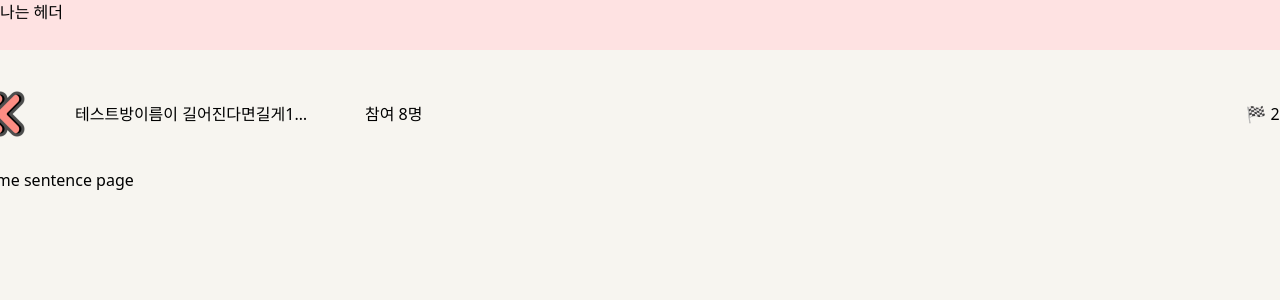
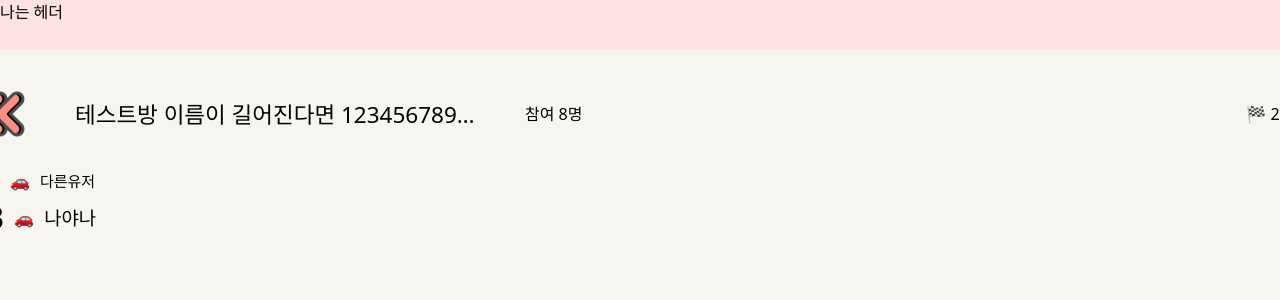
Before and after one commit to Team-E2I4/Team-E2I4-TiKiTaza-FE, a React (Vite) app: page /gameroom/1/sentence in a window 1280 px wide. Shown: the top 300 px of the page. Built offline with nearby package versions, Linux system fonts and the light colour scheme.

Commit message:
[🎨style]: 인게임 헤더 수정, 인게임 랭킹 스타일

```diff
--- a/src/common/Ingame/IngameHeader.tsx
+++ b/src/common/Ingame/IngameHeader.tsx
@@ -18,8 +18,8 @@ export const IngameHeader = ({
         src={backward}
         className='w-[4.8rem]'
       />
-      <div className='w-96 text-ellipsis overflow-hidden whitespace-nowrap'>
-        {roomName}이름이 길어진다면길게123456789
+      <div className='w-[40rem] text-ellipsis overflow-hidden whitespace-nowrap text-4xl'>
+        {roomName}
       </div>
       <div className='grow'>참여 {participants}명</div>
       <div>
--- /dev/null
+++ b/src/common/Ingame/IngameRank.tsx
@@ -0,0 +1,30 @@
+// TODO: 서버로부터 받는 데이터 구조에 따라 props가 바뀌어야 할 것 같습니다.
+interface IngameRankProps {
+  isMe: boolean;
+  rank: number;
+  name: string;
+}
+const rankOther = {
+  bgColor: 'gray-200',
+  width: '20rem',
+  height: '4rem',
+};
+const rankMe = {
+  bgColor: 'green-100',
+  width: '30rem',
+  height: '5rem',
+};
+const IngameRank = ({ isMe, rank, name }: IngameRankProps) => {
+  const rankOption = isMe ? rankMe : rankOther;
+  return (
+    <>
+      <div
+        className={`pl-4 flex bg-gradient-to-r from-${rankOption.bgColor} w-[${rankOption.width}] h-[${rankOption.height}] items-center gap-4`}>
+        <div className={isMe ? 'text-5xl' : 'text-4xl'}>{rank}</div>
+        <div>🚗</div>
+        <div className={isMe ? 'text-3xl' : 'text-2xl'}>{name}</div>
+      </div>
+    </>
+  );
+};
+export default IngameRank;
--- a/src/pages/GameSentencePage/GameSentencPage.tsx
+++ b/src/pages/GameSentencePage/GameSentencPage.tsx
@@ -1,15 +1,25 @@
 import { IngameHeader } from '@/common/Ingame/IngameHeader';
+import IngameRank from '@/common/Ingame/IngameRank';
 
 const GameSentencePage = () => {
   return (
     <>
       <IngameHeader
-        roomName='테스트방'
+        roomName='테스트방 이름이 길어진다면 1234567898765'
         participants={8}
         round={2}
         roundTotal={5}
       />
-      <div> game sentence page</div>
+      <IngameRank
+        isMe={false}
+        rank={2}
+        name='다른유저'
+      />
+      <IngameRank
+        isMe={true}
+        rank={3}
+        name='나야나'
+      />
     </>
   );
 };
```
